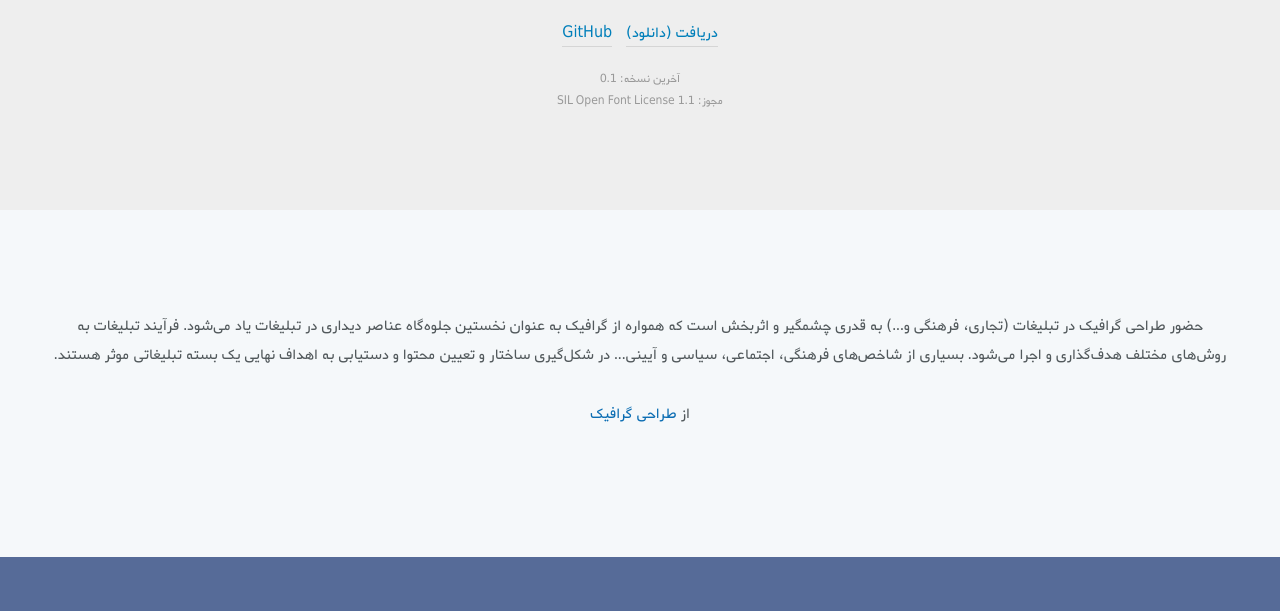
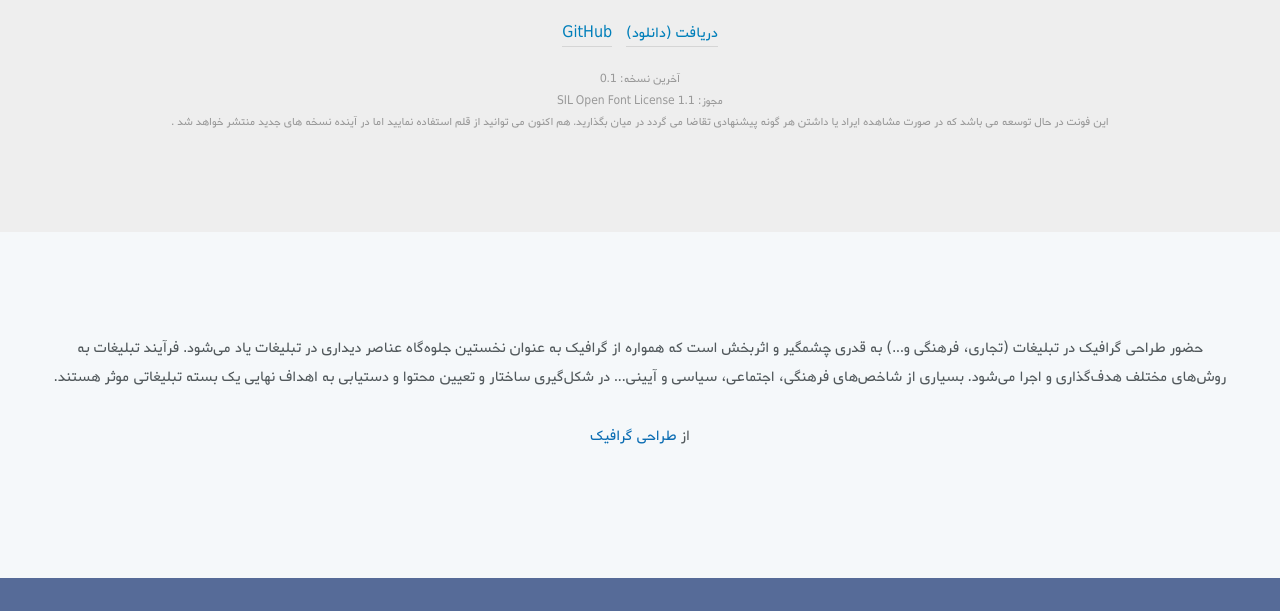
Before and after one commit to rastikerdar/shabnam-font, a plain HTML site: page index.html in a window 1280 px wide. Shown: the part 189-800 px from the top of the page. Drawn offline with Linux system fonts and the light colour scheme.

Commit message:
Add notice

```diff
--- a/index.html
+++ b/index.html
@@ -63,7 +63,7 @@
         margin: 0 5px;
       }
 
-      header .license, header .version, header .definition, header .recommendation{
+      header .license, header .version, header .notice, header .recommendation{
         color: #999;
         font-size: 12px;
       }
@@ -148,6 +148,7 @@
       </div>
       <div class="version">آخرین نسخه: 0.1</div>
       <div class="license">مجوز: SIL Open Font License 1.1</div>
+      <div class="notice">این فونت  در حال توسعه می باشد که در صورت مشاهده ایراد یا داشتن هر گونه پیشنهادی تقاضا می گردد در میان بگذارید.  هم اکنون می توانید از قلم استفاده نمایید اما در آینده نسخه های جدید منتشر خواهد شد .</div>
     </header>
 
     <section class="sample sec-test second">
```
